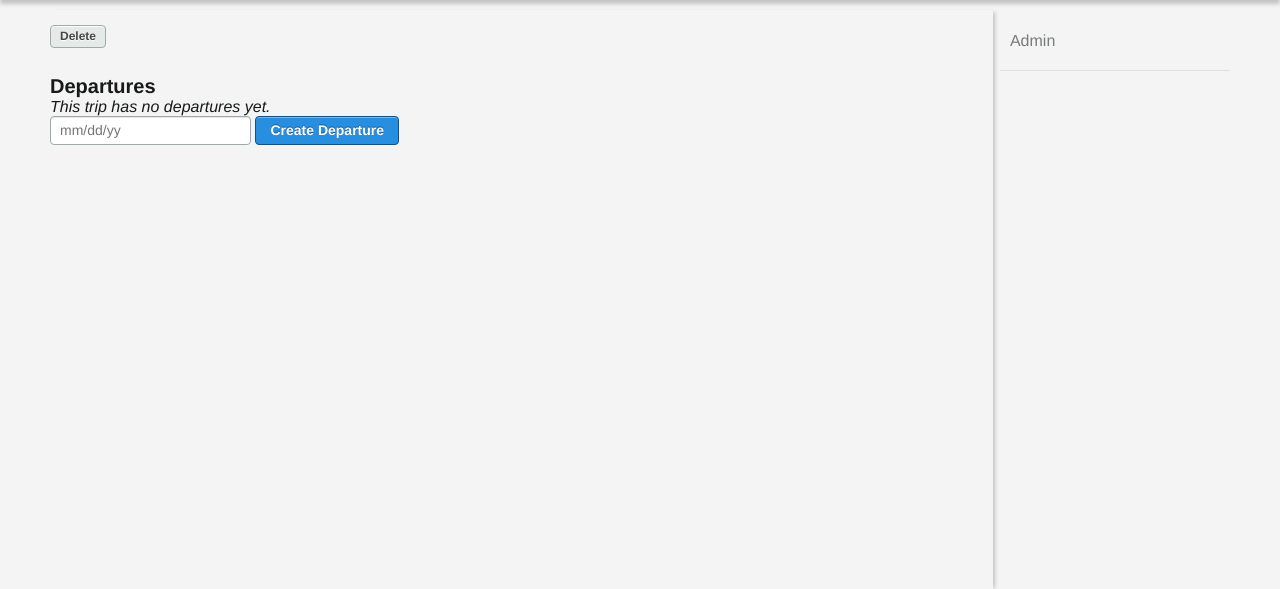
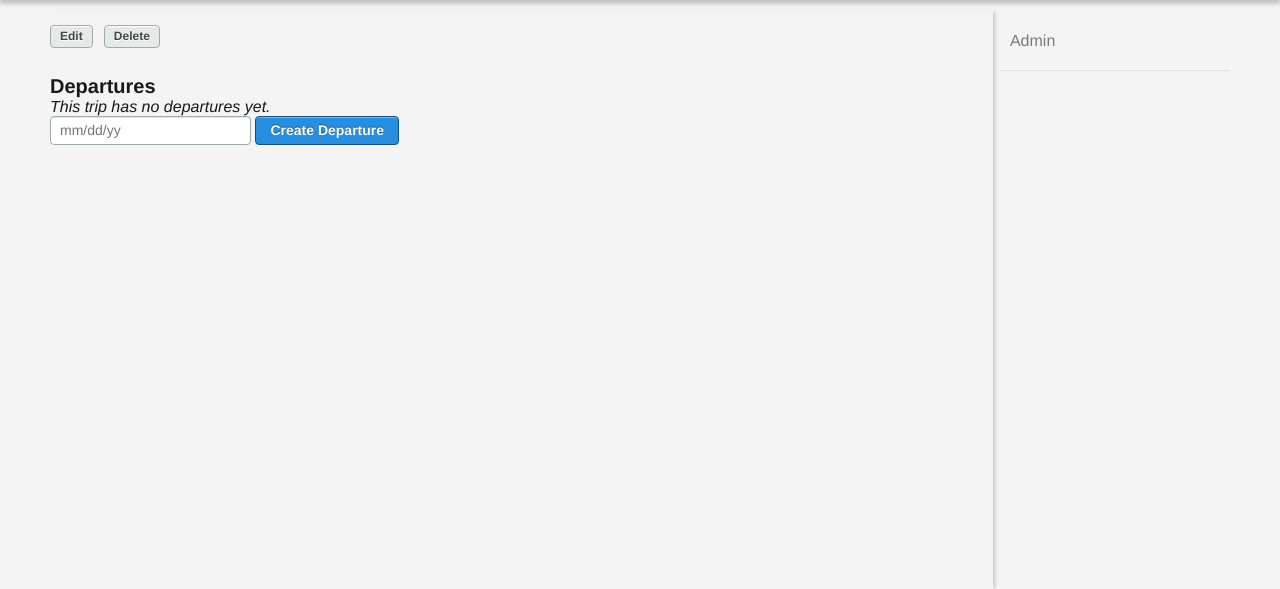
Before and after one commit to marrone/gtrips, a Django app: template trips/templates/trips/trip_detail.html in a window 1280 px wide. Shown: the part 150-739 px from the top of the page. Run offline with Django 3.2, Linux system fonts and the light colour scheme; the template is opened without the code that fills it, so the values that code supplies are empty; some libraries are stand-ins or nearby versions; some web fonts are replaced.

Commit message:
added edit button on trip detail page

```diff
--- a/trips/templates/trips/trip_detail.html
+++ b/trips/templates/trips/trip_detail.html
@@ -3,6 +3,7 @@
 {% block title %}{{ block.super }} | {{ trip.name }}{% endblock %}
 {% block contenttitle %}
     {{ trip.name }}
+    <a class="topcoat-button contenttitle-action" href="{% url 'trips:trip_update' trip.id %}">Edit</a>
     <a class="topcoat-button contenttitle-action" href="{% url 'trips:trip_delete' trip.id %}">Delete</a>
 {% endblock %}
 
```
